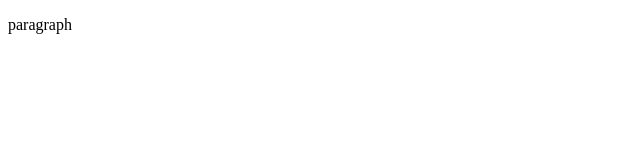
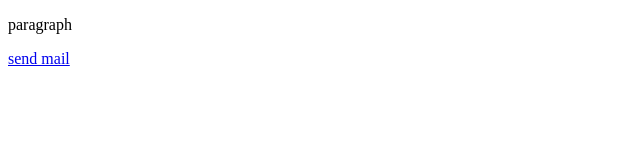
Before and after one commit to davidgabriel07/core2020, a plain HTML site: page index.html in a window 1280 px wide. Shown: the full height of the page, 0-640 px from the left. Drawn offline with Linux system fonts and the light colour scheme.

Commit message:
index with mail link

```diff
--- a/index.html
+++ b/index.html
@@ -8,5 +8,6 @@
 </head>
 <body>
     <p>paragraph</p>
+    <a href="mailto:davidgabriel07@gmail.com">send mail</a>
 </body>
 </html>
```
